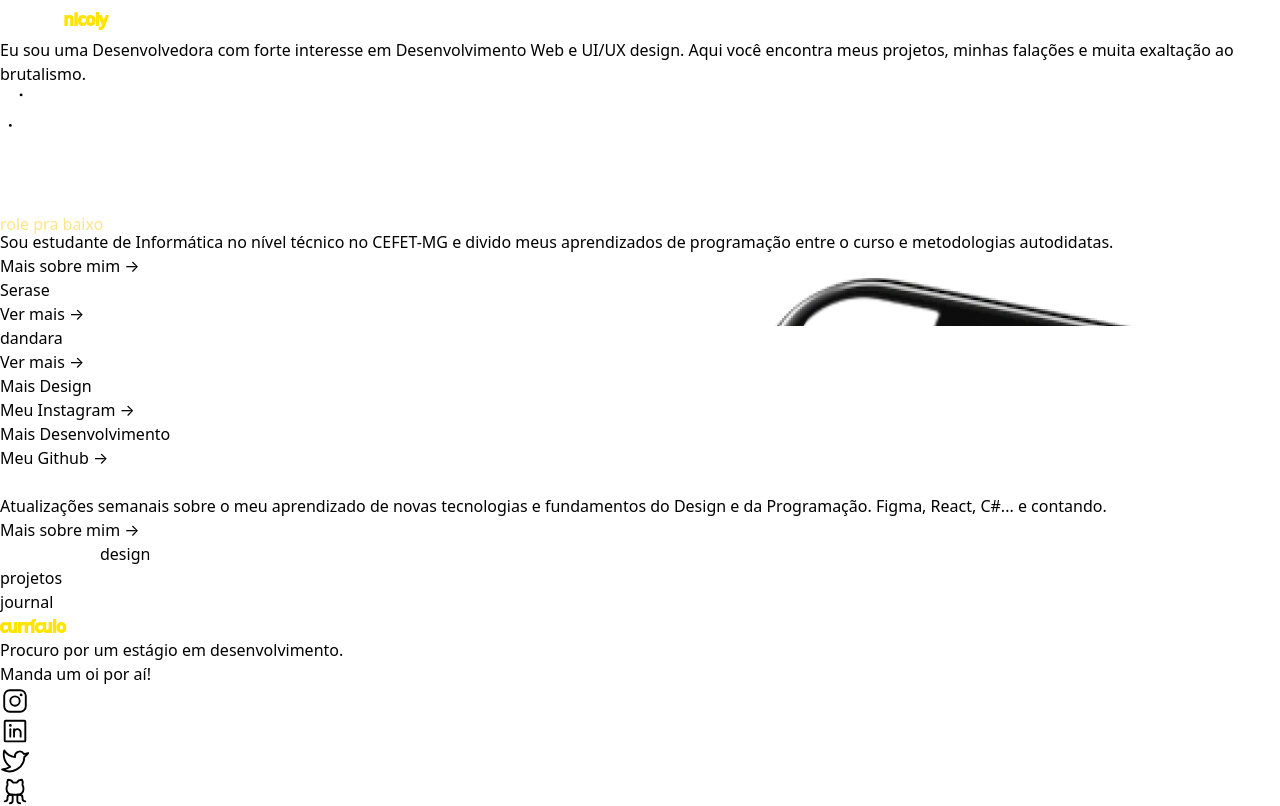
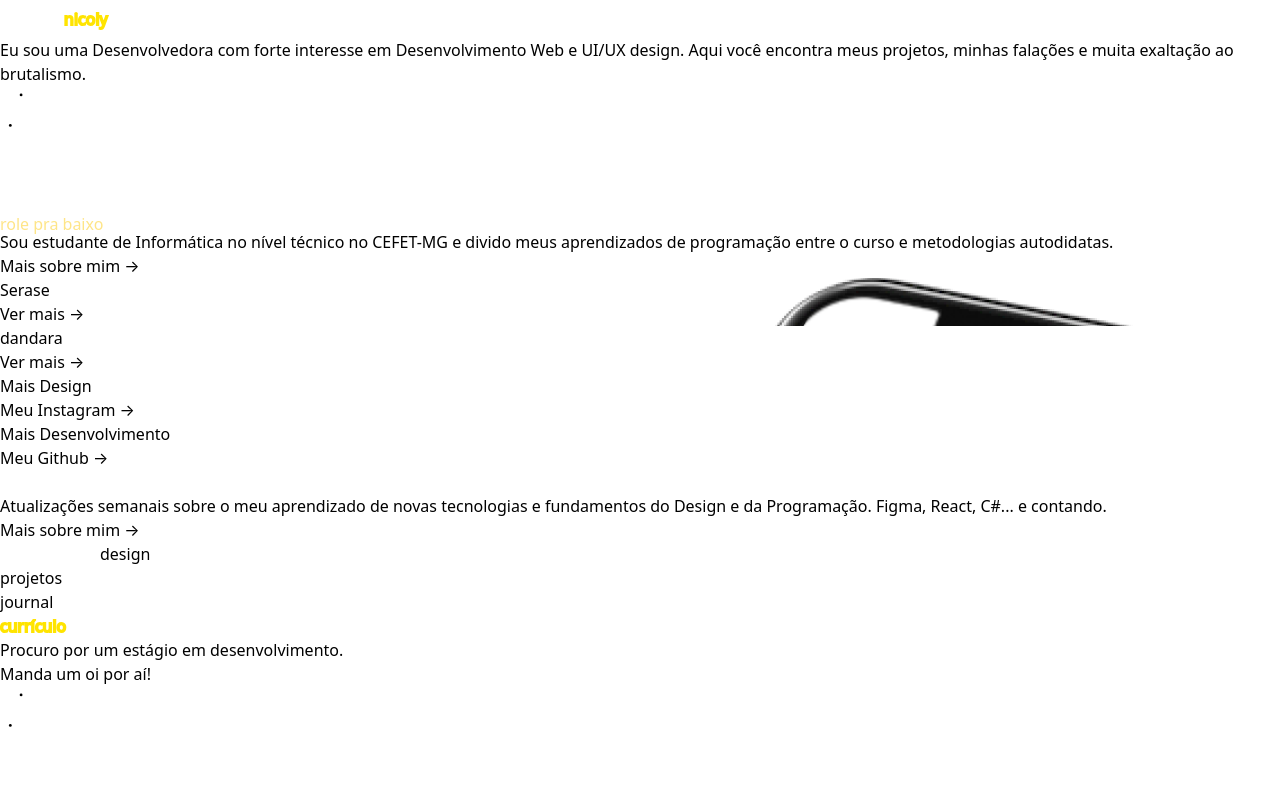
Before and after one commit to nydndr/dandara, a Next.js app: page / in a window 1280 px wide. Shown: the top 806 px of the page. Built offline with nearby package versions, Linux system fonts and the light colour scheme.

Commit message:
404 page 🍾

```diff
--- a/components/landing/Footer.js
+++ b/components/landing/Footer.js
@@ -1,3 +1,4 @@
+import SocialCTA from "./SocialCTA";
 import Link from "next/link";
 
 export default function Footer() {
@@ -6,165 +7,7 @@ export default function Footer() {
 			<div>
 				<p className="font-manrope font-lg">Manda um oi por aí!</p>
 			</div>
-			<div className="flex space-x-3">
-				<Link href="https://www.instagram.com/ddedandara/">
-					<svg
-						xmlns="http://www.w3.org/2000/svg"
-						width="30"
-						height="30"
-						fill="#000000"
-						viewBox="0 0 256 256"
-					>
-						<rect width="256" height="256" fill="none"></rect>
-						<circle
-							cx="128"
-							cy="128"
-							r="40"
-							fill="none"
-							stroke="#000000"
-							stroke-miterlimit="10"
-							stroke-width="16"
-						></circle>
-						<rect
-							x="36"
-							y="36"
-							width="184"
-							height="184"
-							rx="48"
-							stroke-width="16"
-							stroke="#000000"
-							stroke-linecap="round"
-							stroke-linejoin="round"
-							fill="none"
-						></rect>
-						<circle cx="180" cy="75.99998" r="12"></circle>
-					</svg>
-				</Link>
-				<Link href="https://www.linkedin.com/in/nicolydandara/">
-					<svg
-						xmlns="http://www.w3.org/2000/svg"
-						width="30"
-						height="30"
-						fill="#000000"
-						viewBox="0 0 256 256"
-					>
-						<rect width="256" height="256" fill="none"></rect>
-						<rect
-							x="40"
-							y="40"
-							width="176"
-							height="176"
-							rx="8"
-							stroke-width="16"
-							stroke="#000000"
-							stroke-linecap="round"
-							stroke-linejoin="round"
-							fill="none"
-						></rect>
-						<line
-							x1="120"
-							y1="112.00094"
-							x2="120"
-							y2="176.00094"
-							fill="none"
-							stroke="#000000"
-							stroke-linecap="round"
-							stroke-linejoin="round"
-							stroke-width="16"
-						></line>
-						<line
-							x1="88"
-							y1="112.00094"
-							x2="88"
-							y2="176.00094"
-							fill="none"
-							stroke="#000000"
-							stroke-linecap="round"
-							stroke-linejoin="round"
-							stroke-width="16"
-						></line>
-						<path
-							d="M120,140.00094a28,28,0,1,1,56,0v36"
-							fill="none"
-							stroke="#000000"
-							stroke-linecap="round"
-							stroke-linejoin="round"
-							stroke-width="16"
-						></path>
-						<circle cx="88" cy="79.99998" r="12"></circle>
-					</svg>
-				</Link>
-				<Link href="https://twitter.com/ddedandara">
-					<svg
-						xmlns="http://www.w3.org/2000/svg"
-						width="30"
-						height="30"
-						fill="#000000"
-						viewBox="0 0 256 256"
-					>
-						<rect width="256" height="256" fill="none"></rect>
-						<path
-							d="M240.00526,60.66136A127.734,127.734,0,0,1,207.91934,92.591l-.0001-.00015A128.04082,128.04082,0,0,1,17.97784,199.99759l.0065-.01172a127.3714,127.3714,0,0,0,70.01685-22.14062l-.00076.00111A128.2051,128.2051,0,0,1,36.64049,37.72648l-.00039.00025A127.98517,127.98517,0,0,0,128.82832,95.1112l-.0028.00058a40.009,40.009,0,0,1,74.03809-27.81035l.00013.00442a128.63506,128.63506,0,0,0,37.14152-6.64449"
-							fill="none"
-							stroke="#000000"
-							stroke-linecap="round"
-							stroke-linejoin="round"
-							stroke-width="16"
-						></path>
-					</svg>
-				</Link>
-				<Link href="https://github.com/nydndr">
-					<svg
-						xmlns="http://www.w3.org/2000/svg"
-						width="30"
-						height="30"
-						fill="#000000"
-						viewBox="0 0 256 256"
-					>
-						<rect width="256" height="256" fill="none"></rect>
-						<path
-							d="M84,232a24,24,0,0,0,24-24V160"
-							fill="none"
-							stroke="#000000"
-							stroke-linecap="round"
-							stroke-linejoin="round"
-							stroke-width="16"
-						></path>
-						<path
-							d="M172,232a24,24,0,0,1-24-24V160"
-							fill="none"
-							stroke="#000000"
-							stroke-linecap="round"
-							stroke-linejoin="round"
-							stroke-width="16"
-						></path>
-						<path
-							d="M152,160h16a24,24,0,0,1,24,24v8a24,24,0,0,0,24,24"
-							fill="none"
-							stroke="#000000"
-							stroke-linecap="round"
-							stroke-linejoin="round"
-							stroke-width="16"
-						></path>
-						<path
-							d="M104,160H88a24,24,0,0,0-24,24v8a24,24,0,0,1-24,24"
-							fill="none"
-							stroke="#000000"
-							stroke-linecap="round"
-							stroke-linejoin="round"
-							stroke-width="16"
-						></path>
-						<path
-							d="M64.51166,76.70377A51.90056,51.90056,0,0,1,68,32a51.9599,51.9599,0,0,1,43.82469,23.9988V56h32.35061V55.9988A51.9599,51.9599,0,0,1,188,32a51.90056,51.90056,0,0,1,3.48834,44.70377l0,0A47.77872,47.77872,0,0,1,200,104v8a48,48,0,0,1-48,48H104a48,48,0,0,1-48-48v-8a47.77872,47.77872,0,0,1,8.51163-27.29627Z"
-							fill="none"
-							stroke="#000000"
-							stroke-linecap="round"
-							stroke-linejoin="round"
-							stroke-width="16"
-						></path>
-					</svg>
-				</Link>
-			</div>
+			<SocialCTA />
 		</section>
 	);
 }
--- a/components/landing/SocialCTA.js
+++ b/components/landing/SocialCTA.js
@@ -7,7 +7,7 @@ export default function SocialCTA() {
 					xmlns="http://www.w3.org/2000/svg"
 					width="30"
 					height="30"
-					className="fill-current"
+					className="fill-current cursor-pointer"
 					viewBox="0 0 256 256"
 				>
 					<rect width="256" height="256" fill="none"></rect>
@@ -17,8 +17,8 @@ export default function SocialCTA() {
 						r="40"
 						fill="none"
 						className="stroke-current"
-						stroke-miterlimit="10"
-						stroke-width="12"
+						strokeMiterlimit="10"
+						strokeWidth="12"
 					></circle>
 					<rect
 						x="36"
@@ -26,10 +26,10 @@ export default function SocialCTA() {
 						width="184"
 						height="184"
 						rx="48"
-						stroke-width="12"
+						strokeWidth="12"
 						className="stroke-current"
-						stroke-linecap="round"
-						stroke-linejoin="round"
+						strokeLinecap="round"
+						strokeLinejoin="round"
 						fill="none"
 					></rect>
 					<circle cx="180" cy="75.99998" r="12"></circle>
@@ -40,7 +40,7 @@ export default function SocialCTA() {
 					xmlns="http://www.w3.org/2000/svg"
 					width="30"
 					height="30"
-					className="fill-current"
+					className="fill-current cursor-pointer"
 					viewBox="0 0 256 256"
 				>
 					<rect width="256" height="256" fill="none"></rect>
@@ -50,10 +50,10 @@ export default function SocialCTA() {
 						width="176"
 						height="176"
 						rx="8"
-						stroke-width="12"
+						strokeWidth="12"
 						className="stroke-current"
-						stroke-linecap="round"
-						stroke-linejoin="round"
+						strokeLinecap="round"
+						strokeLinejoin="round"
 						fill="none"
 					></rect>
 					<line
@@ -63,9 +63,9 @@ export default function SocialCTA() {
 						y2="176.00094"
 						fill="none"
 						className="stroke-current"
-						stroke-linecap="round"
-						stroke-linejoin="round"
-						stroke-width="12"
+						strokeLinecap="round"
+						strokeLinejoin="round"
+						strokeWidth="12"
 					></line>
 					<line
 						x1="88"
@@ -74,17 +74,17 @@ export default function SocialCTA() {
 						y2="176.00094"
 						fill="none"
 						className="stroke-current"
-						stroke-linecap="round"
-						stroke-linejoin="round"
-						stroke-width="12"
+						strokeLinecap="round"
+						strokeLinejoin="round"
+						strokeWidth="12"
 					></line>
 					<path
 						d="M120,140.00094a28,28,0,1,1,56,0v36"
 						fill="none"
 						className="stroke-current"
-						stroke-linecap="round"
-						stroke-linejoin="round"
-						stroke-width="12"
+						strokeLinecap="round"
+						strokeLinejoin="round"
+						strokeWidth="12"
 					></path>
 					<circle cx="88" cy="79.99998" r="12"></circle>
 				</svg>
@@ -94,7 +94,7 @@ export default function SocialCTA() {
 					xmlns="http://www.w3.org/2000/svg"
 					width="30"
 					height="30"
-					className="fill-current"
+					className="fill-current cursor-pointer"
 					viewBox="0 0 256 256"
 				>
 					<rect width="256" height="256" fill="none"></rect>
@@ -102,9 +102,9 @@ export default function SocialCTA() {
 						d="M240.00526,60.66136A127.734,127.734,0,0,1,207.91934,92.591l-.0001-.00015A128.04082,128.04082,0,0,1,17.97784,199.99759l.0065-.01172a127.3714,127.3714,0,0,0,70.01685-22.14062l-.00076.00111A128.2051,128.2051,0,0,1,36.64049,37.72648l-.00039.00025A127.98517,127.98517,0,0,0,128.82832,95.1112l-.0028.00058a40.009,40.009,0,0,1,74.03809-27.81035l.00013.00442a128.63506,128.63506,0,0,0,37.14152-6.64449"
 						fill="none"
 						className="stroke-current"
-						stroke-linecap="round"
-						stroke-linejoin="round"
-						stroke-width="12"
+						strokeLinecap="round"
+						strokeLinejoin="round"
+						strokeWidth="12"
 					></path>
 				</svg>
 			</Link>
@@ -113,7 +113,7 @@ export default function SocialCTA() {
 					xmlns="http://www.w3.org/2000/svg"
 					width="30"
 					height="30"
-					className="fill-current"
+					className="fill-current cursor-pointer"
 					viewBox="0 0 256 256"
 				>
 					<rect width="256" height="256" fill="none"></rect>
@@ -121,41 +121,41 @@ export default function SocialCTA() {
 						d="M84,232a24,24,0,0,0,24-24V160"
 						fill="none"
 						className="stroke-current"
-						stroke-linecap="round"
-						stroke-linejoin="round"
-						stroke-width="12"
+						strokeLinecap="round"
+						strokeLinejoin="round"
+						strokeWidth="12"
 					></path>
 					<path
 						d="M172,232a24,24,0,0,1-24-24V160"
 						fill="none"
 						className="stroke-current"
-						stroke-linecap="round"
-						stroke-linejoin="round"
-						stroke-width="12"
+						strokeLinecap="round"
+						strokeLinejoin="round"
+						strokeWidth="12"
 					></path>
 					<path
 						d="M152,160h16a24,24,0,0,1,24,24v8a24,24,0,0,0,24,24"
 						fill="none"
 						className="stroke-current"
-						stroke-linecap="round"
-						stroke-linejoin="round"
-						stroke-width="12"
+						strokeLinecap="round"
+						strokeLinejoin="round"
+						strokeWidth="12"
 					></path>
 					<path
 						d="M104,160H88a24,24,0,0,0-24,24v8a24,24,0,0,1-24,24"
 						fill="none"
 						className="stroke-current"
-						stroke-linecap="round"
-						stroke-linejoin="round"
-						stroke-width="12"
+						strokeLinecap="round"
+						strokeLinejoin="round"
+						strokeWidth="12"
 					></path>
 					<path
 						d="M64.51166,76.70377A51.90056,51.90056,0,0,1,68,32a51.9599,51.9599,0,0,1,43.82469,23.9988V56h32.35061V55.9988A51.9599,51.9599,0,0,1,188,32a51.90056,51.90056,0,0,1,3.48834,44.70377l0,0A47.77872,47.77872,0,0,1,200,104v8a48,48,0,0,1-48,48H104a48,48,0,0,1-48-48v-8a47.77872,47.77872,0,0,1,8.51163-27.29627Z"
 						fill="none"
 						className="stroke-current"
-						stroke-linecap="round"
-						stroke-linejoin="round"
-						stroke-width="12"
+						strokeLinecap="round"
+						strokeLinejoin="round"
+						strokeWidth="12"
 					></path>
 				</svg>
 			</Link>
--- a/pages/index.js
+++ b/pages/index.js
@@ -1,5 +1,3 @@
-import SocialLink from "../components/SocialLink.js";
-
 import Link from "next/link";
 import Head from "next/head";
 
```
Also changed, not shown: pages/404.js (added, +22 -0 lines), pages/_app.js (+0 -43 lines).
